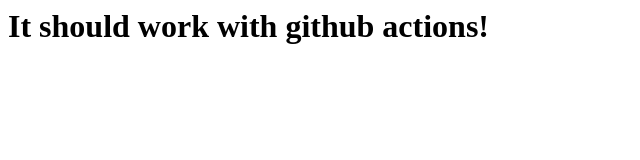
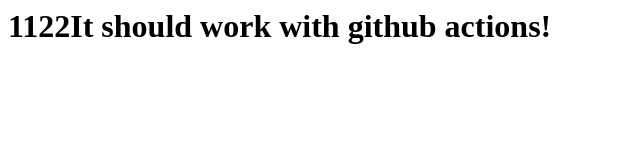
Before and after one commit to devpipeline1/CICD, a plain HTML site: page index.html in a window 1280 px wide. Shown: the whole page, without its empty margins (0-640 px from the left). Drawn offline with Linux system fonts and the light colour scheme.

Commit message:
updated 1122

```diff
--- a/index.html
+++ b/index.html
@@ -1 +1 @@
-<html><body><h1>It should work with github actions!</h1></body></html>
+<html><body><h1>1122It should work with github actions!</h1></body></html>
```
